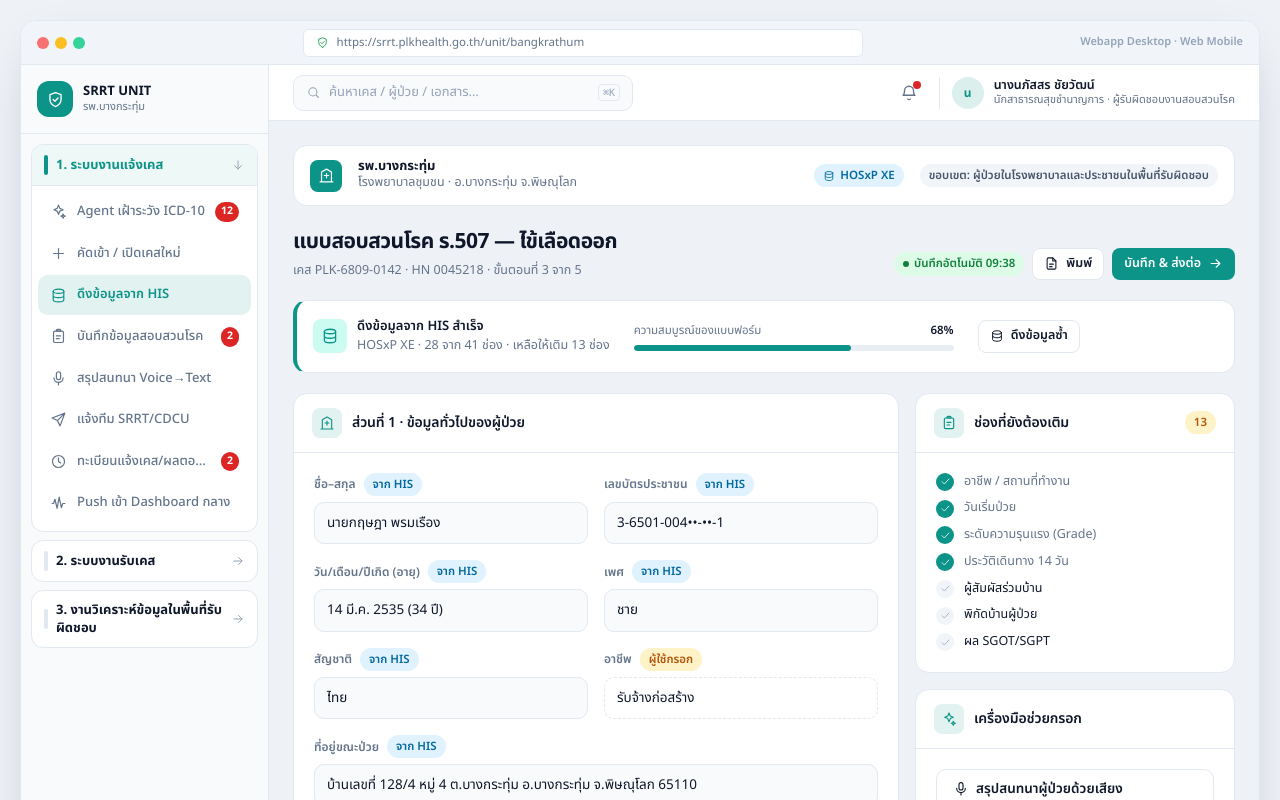
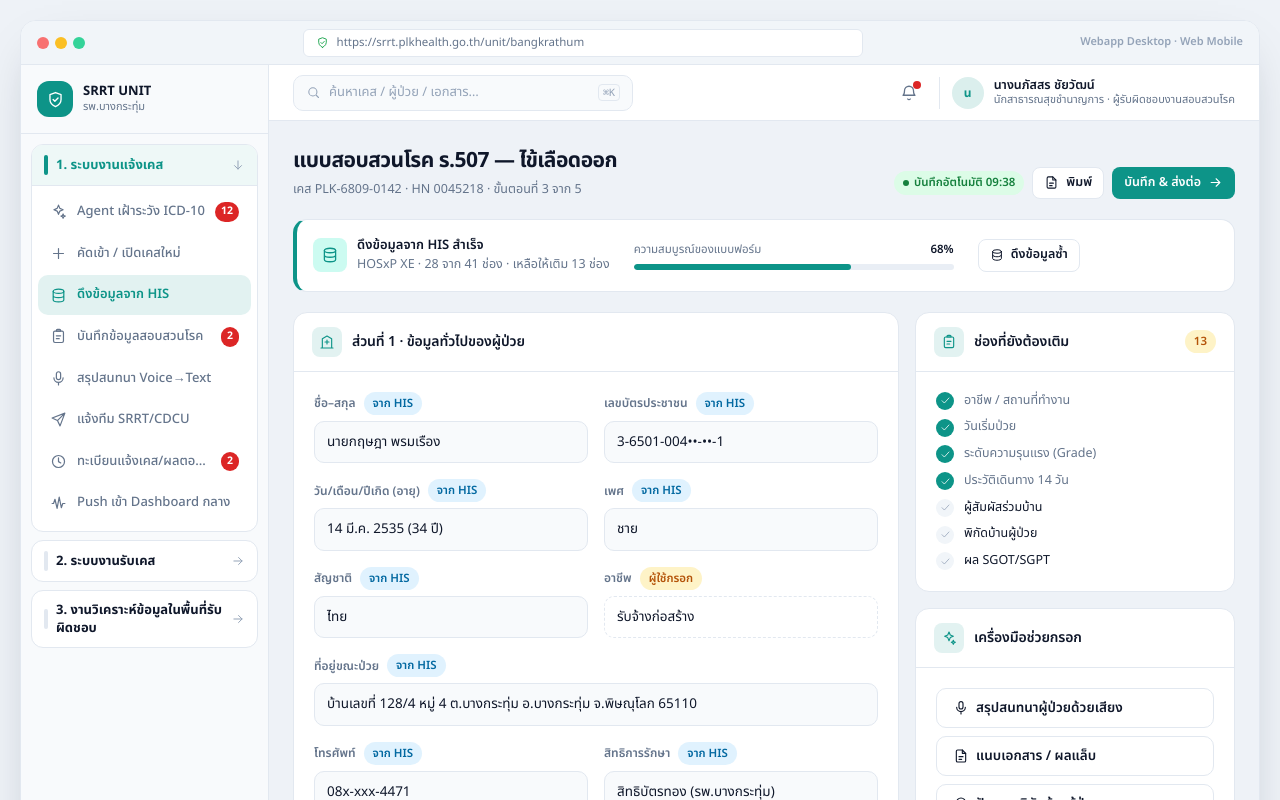
Before and after one commit to tehnplk/mockup-plk-dc, a Next.js app: page /unit/case in a window 1280 px wide. Shown: the top 800 px of the page. Built offline with nearby package versions, Linux system fonts and the light colour scheme.

Commit message:
refactor(ux): remove duplicate unit identity from workspace

```diff
--- a/src/app/unit/_overview/HospitalOverview.tsx
+++ b/src/app/unit/_overview/HospitalOverview.tsx
@@ -8,7 +8,7 @@ export default function HospitalOverview() {
   return (
     <>
       <PageHead
-        title="ภาพรวมงานสอบสวนโรค — รพ.บางกระทุ่ม"
+        title="ภาพรวมงานสอบสวนโรค"
         desc="ข้อมูล ณ 27 ส.ค. 2569 เวลา 09:41 น. · เชื่อมต่อ HIS: HOSxP XE (ปกติ)"
         actions={
           <>
--- a/src/app/unit/layout.tsx
+++ b/src/app/unit/layout.tsx
@@ -1,7 +1,7 @@
 "use client";
 
 import DesktopShell, { type NavItem } from "@/components/DesktopShell";
-import { UNIT_PROFILE, UnitScopeBar } from "@/components/UnitRole";
+import { UNIT_PROFILE } from "@/components/UnitRole";
 
 /**
  * เมนูของ "โมดูลหน่วยบริการ" ตาม doc/spec.md
@@ -62,7 +62,6 @@ export default function UnitLayout({ children }: LayoutProps<"/unit">) {
       user={role.user}
       collapsibleSections
     >
-      <UnitScopeBar role={role} />
       {children}
     </DesktopShell>
   );
--- a/src/components/UnitRole.tsx
+++ b/src/components/UnitRole.tsx
@@ -1,4 +1,4 @@
-import { Icon, type IconName } from "./icons";
+import type { IconName } from "./icons";
 
 export type UnitProfile = {
   kind: string;
@@ -34,29 +34,3 @@ export const UNIT_PROFILE: UnitProfile = {
 export function useUnitRole() {
   return { role: UNIT_PROFILE };
 }
-
-export function UnitScopeBar({ role = UNIT_PROFILE }: { role?: UnitProfile }) {
-  return (
-    <div className="card px-4 py-3 mb-5 flex flex-wrap items-center gap-x-4 gap-y-2">
-      <span
-        className="grid place-items-center rounded-lg shrink-0 text-white"
-        style={{ width: 32, height: 32, background: "var(--accent)" }}
-      >
-        <Icon name={role.icon} size={17} />
-      </span>
-      <div className="min-w-0">
-        <p className="text-[13px] font-bold leading-tight">{role.org}</p>
-        <p className="sub">
-          {role.kind} · {role.scopeSub}
-        </p>
-      </div>
-      <div className="flex-1" />
-      <span className="chip" style={{ background: "#e0f2fe", color: "#0369a1" }}>
-        <Icon name="db" size={12} /> {role.his}
-      </span>
-      <span className="chip" style={{ background: "#f1f5f9", color: "#475569" }}>
-        ขอบเขต: {role.scope}
-      </span>
-    </div>
-  );
-}
```
